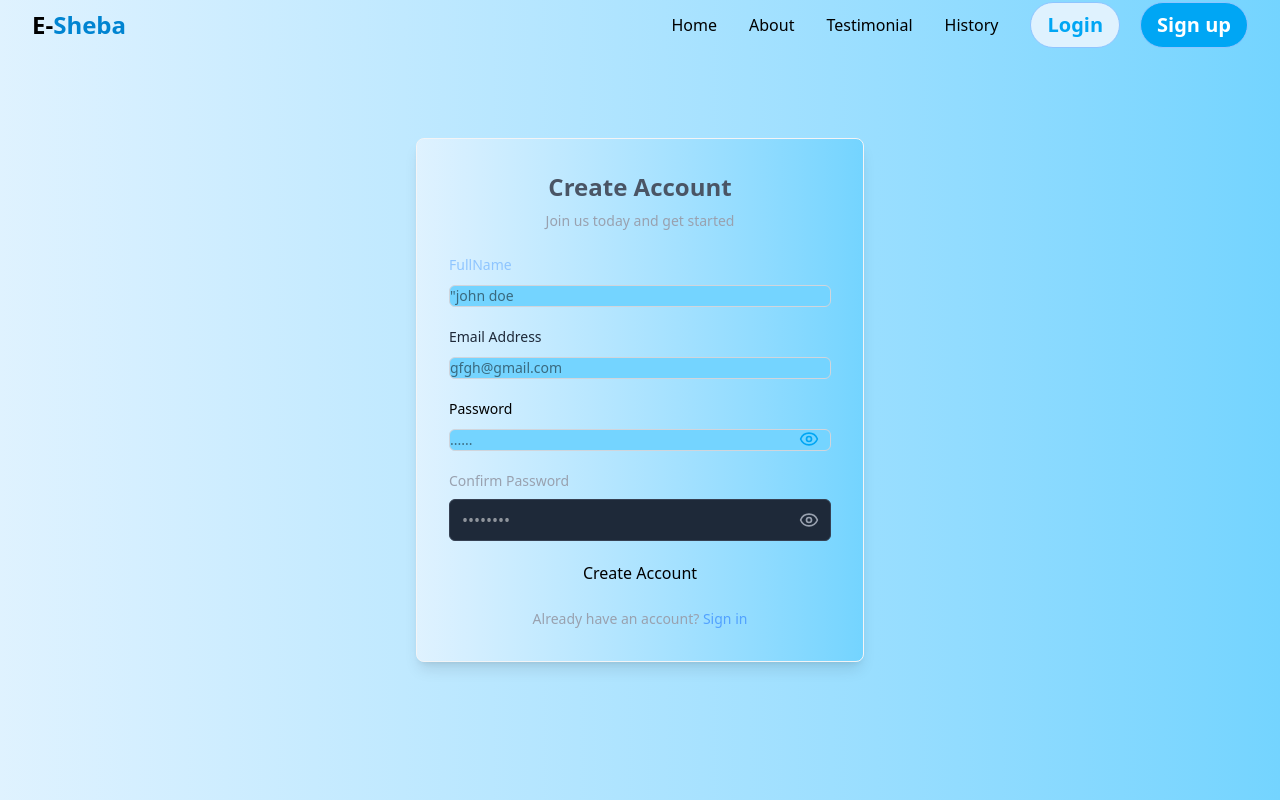
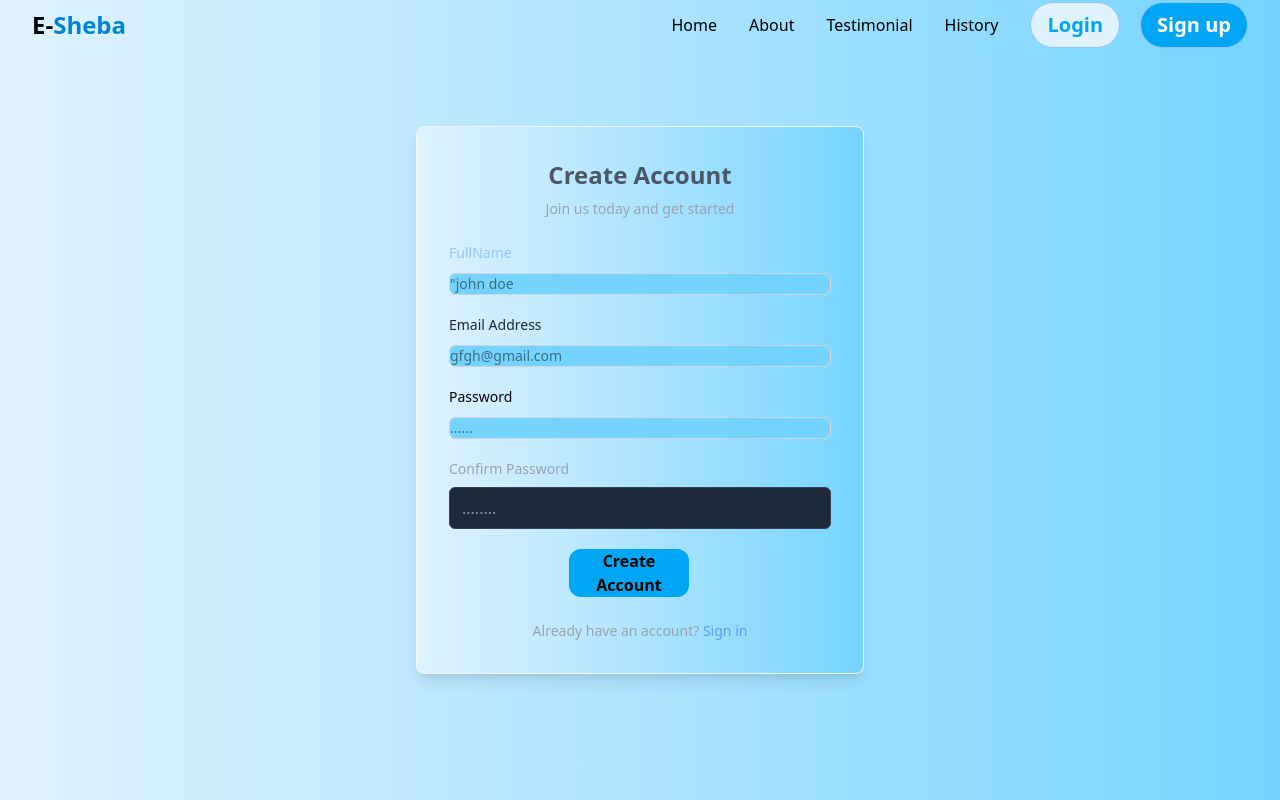
Before and after one commit to shailendrapratap1/clinic-website, a React (Vite) app in the folder clinicweb/: page /signup in a window 1280 px wide. Shown: the top 800 px of the page. Built offline with nearby package versions, Linux system fonts and the light colour scheme.

Commit message:
Update Signup.jsx

```diff
--- a/clinicweb/src/pages/Signup.jsx
+++ b/clinicweb/src/pages/Signup.jsx
@@ -1,7 +1,7 @@
 import React, { useState } from 'react';
-
 import { Link, useNavigate } from 'react-router-dom';
-import { Eye, EyeOff, Check, X } from 'lucide-react';
+import {  Check, X } from 'lucide-react';
+import { Button } from '../components';
 
 const Signup = () => {
     const navigate = useNavigate();
@@ -12,8 +12,7 @@ const Signup = () => {
         confirmPassword: ''
     });
     const [error, setError] = useState('');
-    const [showPassword, setShowPassword] = useState(false);
-    const [showConfirmPassword, setShowConfirmPassword] = useState(false);
+
 
 
 
@@ -128,7 +127,7 @@ const Signup = () => {
                 Password
             </label>
             <div className='relative' >
-            <input type={showPassword ? "text" : "password"}
+            <input type= "password"
              name="password" id="password"
              value={formData.password}
              onChange={handleChange}
@@ -136,11 +135,7 @@ const Signup = () => {
                            placeholder='......'
                            required
              />
-            <button type='button'
-            onClick={()=> setShowPassword(!showPassword)}
-            className='absolute right-3 top-1/2 transform -translate-y-1/2 text-sky-500 hover:text-sky-200 '>
-{showPassword ? <EyeOff />: <Eye size={20}/> }
-            </button>
+
     </div>
 
             {formData.password && (
@@ -169,31 +164,25 @@ const Signup = () => {
                         </label>
                         <div className="relative">
                             <input
-                                type={showConfirmPassword ? "text" : "password"}
+                                type='password'
                                 id="confirmPassword"
                                 name="confirmPassword"
                                 value={formData.confirmPassword}
                                 onChange={handleChange}
                                 className="w-full bg-gray-800 border border-gray-700 rounded-md py-2 px-3 text-white focus:outline-none focus:ring-2 focus:ring-blue-500 focus:border-transparent transition-colors pr-10"
-                                placeholder="••••••••"
+                                placeholder="........"
                                 required
                             />
-                            <button
-                                type="button"
-                                onClick={() => setShowConfirmPassword(!showConfirmPassword)}
-                                className="absolute right-3 top-1/2 transform -translate-y-1/2 text-gray-400 hover:text-white"
-                            >
-                                {showConfirmPassword ? <EyeOff size={20} /> : <Eye size={20} />}
-                            </button>
+
                         </div>
                         {formData.confirmPassword && formData.password !== formData.confirmPassword && (
                             <p className="text-xs text-red-400 mt-1">Passwords do not match</p>
                         )}
                     </div>
 
-                    <button  type="submit" className="w-full justify-center">
+                    <Button  type="submit" className="w-30 justify-center bg-sky-500 md:ml-30 rounded-xl text-md font-bold cursor-pointer">
                         Create Account
-                    </button>
+                    </Button>
                 </form>
 
                 <div className="mt-6 text-center text-sm text-gray-400">
```
